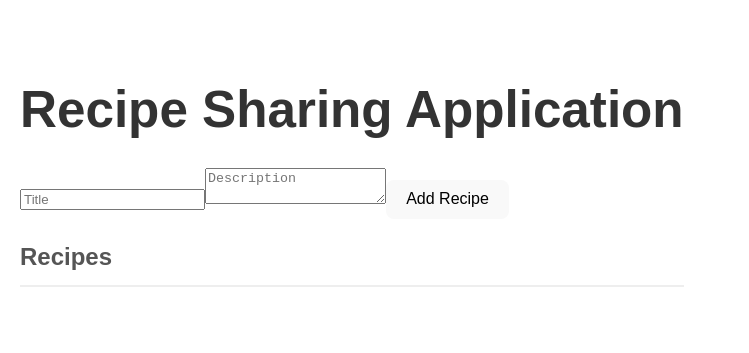
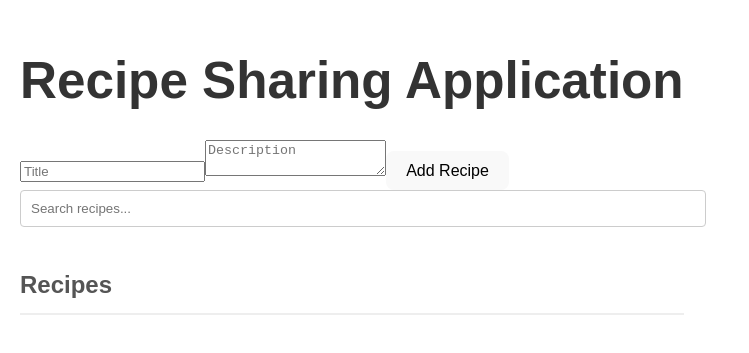
Before and after one commit to fbonyo/alx-fe-reactjs, a React (Vite) app in the folder recipe-sharing-app/: page / in a window 1280 px wide. Shown: the part 223-576 px from the top of the page, without its empty margins (0-749 px from the left). Built offline with nearby package versions, Linux system fonts and the light colour scheme.

Commit message:
feat: add advanced search and filtering functionality
- Update recipeStore with searchTerm, filteredRecipes, setSearchTerm, and filterRecipes
- Create SearchBar component for recipe search
- Update RecipeList to display filtered results
- Integrate search functionality in main App

```diff
--- a/recipe-sharing-app/src/App.jsx
+++ b/recipe-sharing-app/src/App.jsx
@@ -2,6 +2,7 @@
 import RecipeList from './components/RecipeList'
 import AddRecipeForm from './components/AddRecipeForm'
 import RecipeDetails from './components/RecipeDetails'
+import SearchBar from './components/SearchBar'
 import './App.css'
 
 function App() {
@@ -13,6 +14,7 @@
           <Route path="/" element={
             <>
               <AddRecipeForm />
+              <SearchBar />
               <RecipeList />
             </>
           } />
--- a/recipe-sharing-app/src/components/RecipeList.jsx
+++ b/recipe-sharing-app/src/components/RecipeList.jsx
@@ -3,12 +3,17 @@
 import DeleteRecipeButton from './DeleteRecipeButton'
 
 const RecipeList = () => {
+  const filteredRecipes = useRecipeStore((state) => state.filteredRecipes)
+  const searchTerm = useRecipeStore((state) => state.searchTerm)
   const recipes = useRecipeStore((state) => state.recipes)
+
+  // Use filteredRecipes if there's a search term, otherwise use all recipes
+  const displayRecipes = searchTerm ? filteredRecipes : recipes
 
   return (
     <div>
       <h2>Recipes</h2>
-      {recipes.map((recipe) => (
+      {displayRecipes.map((recipe) => (
         <div key={recipe.id} style={{ border: '1px solid #ccc', padding: '10px', margin: '10px 0' }}>
           <Link to={`/recipe/${recipe.id}`}>
             <h3>{recipe.title}</h3>
@@ -17,6 +22,9 @@
           <DeleteRecipeButton recipeId={recipe.id} />
         </div>
       ))}
+      {searchTerm && displayRecipes.length === 0 && (
+        <p>No recipes found matching "{searchTerm}"</p>
+      )}
     </div>
   )
 }
--- /dev/null
+++ b/recipe-sharing-app/src/components/SearchBar.jsx
@@ -0,0 +1,29 @@
+import React from 'react'
+import { useRecipeStore } from './recipeStore'
+
+const SearchBar = () => {
+  const setSearchTerm = useRecipeStore(state => state.setSearchTerm)
+  const filterRecipes = useRecipeStore(state => state.filterRecipes)
+
+  const handleChange = (e) => {
+    setSearchTerm(e.target.value)
+    filterRecipes() // Trigger filtering when search term changes
+  }
+
+  return (
+    <input
+      type="text"
+      placeholder="Search recipes..."
+      onChange={handleChange}
+      style={{
+        width: '100%',
+        padding: '10px',
+        marginBottom: '20px',
+        border: '1px solid #ccc',
+        borderRadius: '4px'
+      }}
+    />
+  )
+}
+
+export default SearchBar
--- a/recipe-sharing-app/src/components/recipeStore.js
+++ b/recipe-sharing-app/src/components/recipeStore.js
@@ -3,6 +3,9 @@
 const useRecipeStore = create((set) => ({
   recipes: [],
   searchTerm: '',
+  filteredRecipes: [],
+
+  // Recipe management actions
   addRecipe: (newRecipe) => set((state) => ({
     recipes: [...state.recipes, newRecipe]
   })),
@@ -15,7 +18,15 @@
     recipes: state.recipes.filter(recipe => recipe.id !== id)
   })),
   setRecipes: (recipes) => set({ recipes }),
-  setSearchTerm: (term) => set({ searchTerm: term })
+
+  // Search and filtering actions
+  setSearchTerm: (term) => set({ searchTerm: term }),
+  filterRecipes: () => set((state) => ({
+    filteredRecipes: state.recipes.filter(recipe =>
+      recipe.title.toLowerCase().includes(state.searchTerm.toLowerCase()) ||
+      recipe.description.toLowerCase().includes(state.searchTerm.toLowerCase())
+    )
+  }))
 }))
 
 export { useRecipeStore }
```
